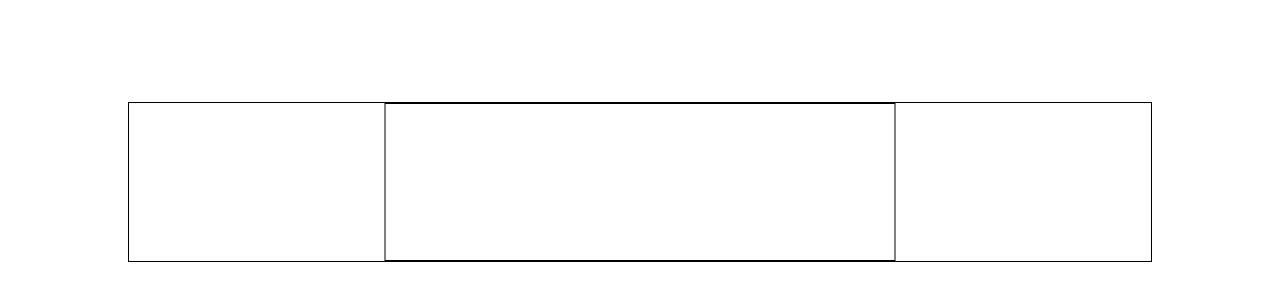
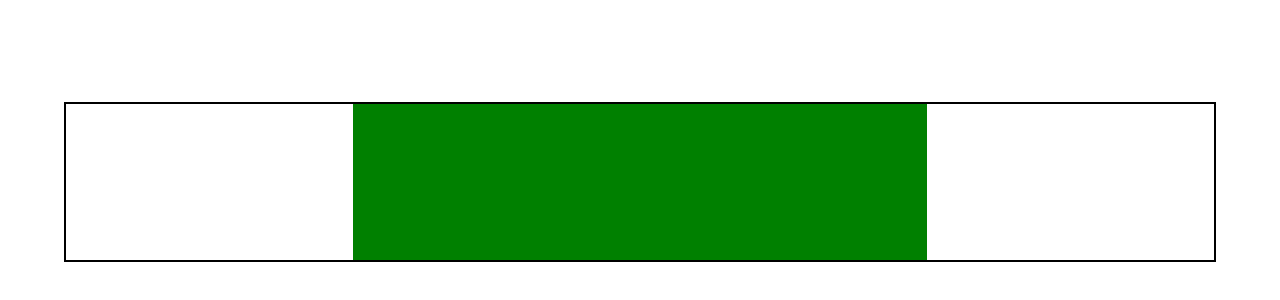
Before and after one commit to grantmontgomery/SideScroll, a React (Create React App) app: page / in a window 1280 px wide. Shown: the part 218-518 px from the top of the page. Built offline with nearby package versions, Linux system fonts and the light colour scheme.

Commit message:
testing scroll with colors.

```diff
--- a/src/components/Boxes/Boxes.css
+++ b/src/components/Boxes/Boxes.css
@@ -1,12 +1,21 @@
 .boxesSection {
   height: 100%;
-  width: 50%;
+  width: 100%;
   position: absolute;
   left: 50%;
   border: solid 1px black;
   z-index: 2;
-
   pointer-events: none;
   top: 50%;
   transform: translate(-50%, -50%);
 }
+
+.middleBox {
+  position: relative;
+  margin-left: auto;
+  margin-right: auto;
+  width: 50%;
+  height: 100%;
+  color: white;
+  pointer-events: all;
+}
--- a/src/components/Boxes/Boxes.tsx
+++ b/src/components/Boxes/Boxes.tsx
@@ -1,6 +1,21 @@
 import * as React from "react";
 import "./Boxes.css";
 
-export const Boxes: React.FC = () => {
-  return <section className="boxesSection"></section>;
+export const Boxes: React.FC<{ color: string }> = ({ color }) => {
+  const [state, setState] = React.useState<{ text: string }>({ text: "" });
+  return (
+    <section className="boxesSection">
+      <div
+        className="middleBox"
+        style={{ background: color }}
+        onClick={() =>
+          state.text === ""
+            ? setState({ text: "clicked" })
+            : setState({ text: "" })
+        }
+      >
+        {state.text}
+      </div>
+    </section>
+  );
 };
--- a/src/components/Container/Container.css
+++ b/src/components/Container/Container.css
@@ -5,11 +5,12 @@
   left: 50%;
   transform: translate(-50%, -50%);
   position: absolute;
-  width: 80vw;
+  width: 90vw;
 }
 
 .container > .scrollWrapper {
   height: 100%;
+  scroll-behavior: smooth;
   width: 100%;
   overflow-x: scroll;
 }
@@ -23,6 +24,6 @@
 
 .secretScroll > .secretSection {
   height: 100%;
-  width: 40vw;
+  width: 90vw;
   position: relative;
 }
--- a/src/components/Container/Container.tsx
+++ b/src/components/Container/Container.tsx
@@ -3,7 +3,7 @@ import { Boxes } from "../Boxes";
 import "./Container.css";
 
 export const Container: React.FC = () => {
-  const [state, setState] = React.useState({ color: "blue" });
+  const [state, setState] = React.useState({ color: "black" });
 
   const redScroll: React.MutableRefObject<any> = React.useRef();
   const greenScroll: React.MutableRefObject<any> = React.useRef(null);
@@ -12,10 +12,23 @@ export const Container: React.FC = () => {
   const observer: React.MutableRefObject<IntersectionObserver> = React.useRef(
     new IntersectionObserver(
       (entries) => {
+        console.log(entries);
+
         return entries.forEach((entry) => {
           const { target, intersectionRatio } = entry;
-          if (target === document.getElementById("red")) {
-            console.log(intersectionRatio);
+          switch (target) {
+            case document.getElementById("red"):
+              return intersectionRatio >= 0.5
+                ? setState({ color: "red" })
+                : null;
+            case document.getElementById("green"):
+              return intersectionRatio >= 0.5
+                ? setState({ color: "green" })
+                : null;
+            case document.getElementById("blue"):
+              return intersectionRatio >= 0.5
+                ? setState({ color: "blue" })
+                : null;
           }
         });
       },
@@ -44,7 +57,7 @@ export const Container: React.FC = () => {
 
   return (
     <div className="container">
-      <Boxes></Boxes>
+      <Boxes color={state.color}></Boxes>
       <div className="scrollWrapper">
         <div className="secretScroll" id="secretScroll">
           <div className="secretSection"></div>
@@ -57,6 +70,7 @@ export const Container: React.FC = () => {
           ></div>
           <div
             ref={greenScroll}
+            id="green"
             style={{ border: "solid 1px green" }}
             className="secretSection"
           ></div>
@@ -64,6 +78,7 @@ export const Container: React.FC = () => {
             ref={blueScroll}
             style={{ border: "solid 1px blue" }}
             className="secretSection"
+            id="blue"
           ></div>
           <div className="secretSection"></div>
           <div className="secretSection"></div>
```
